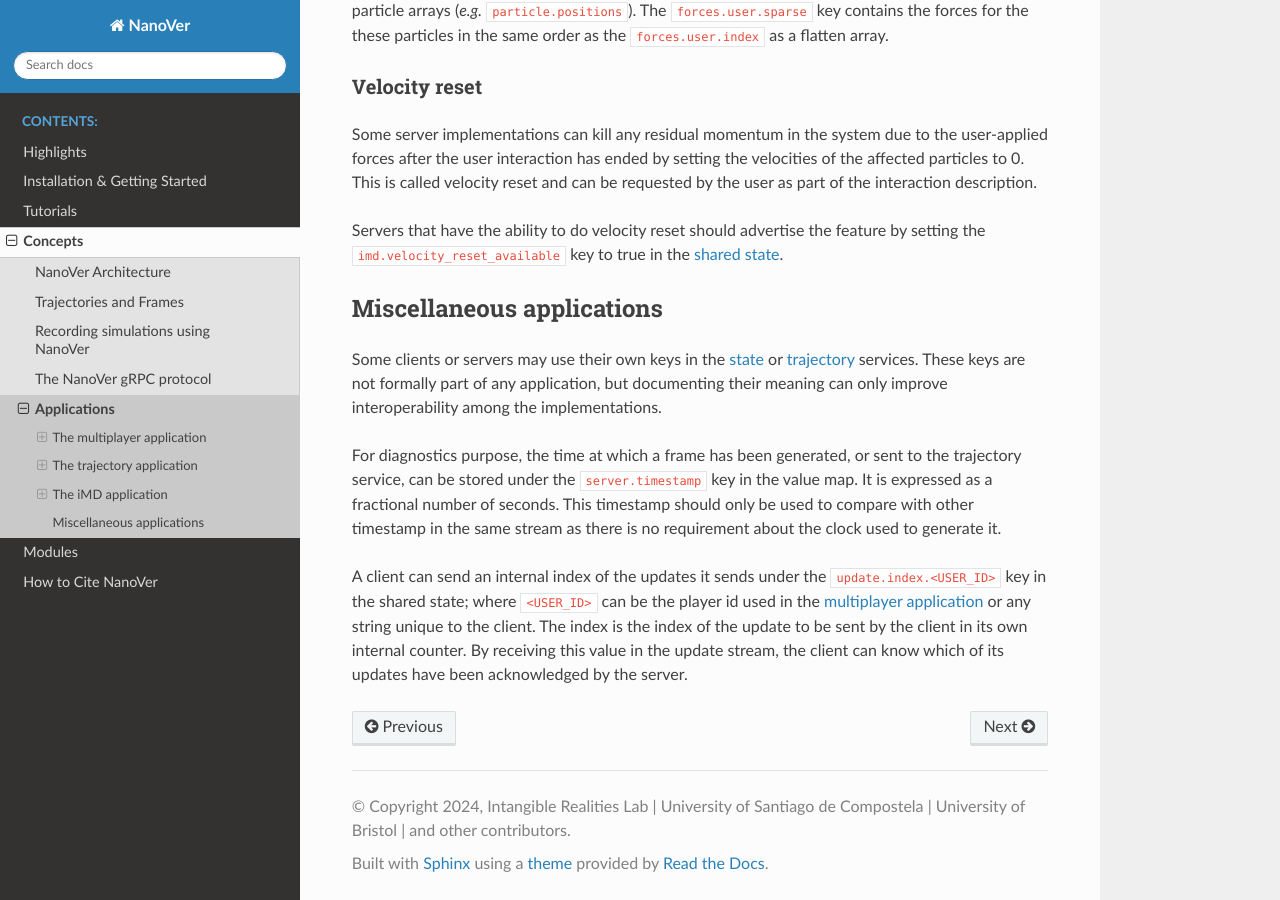
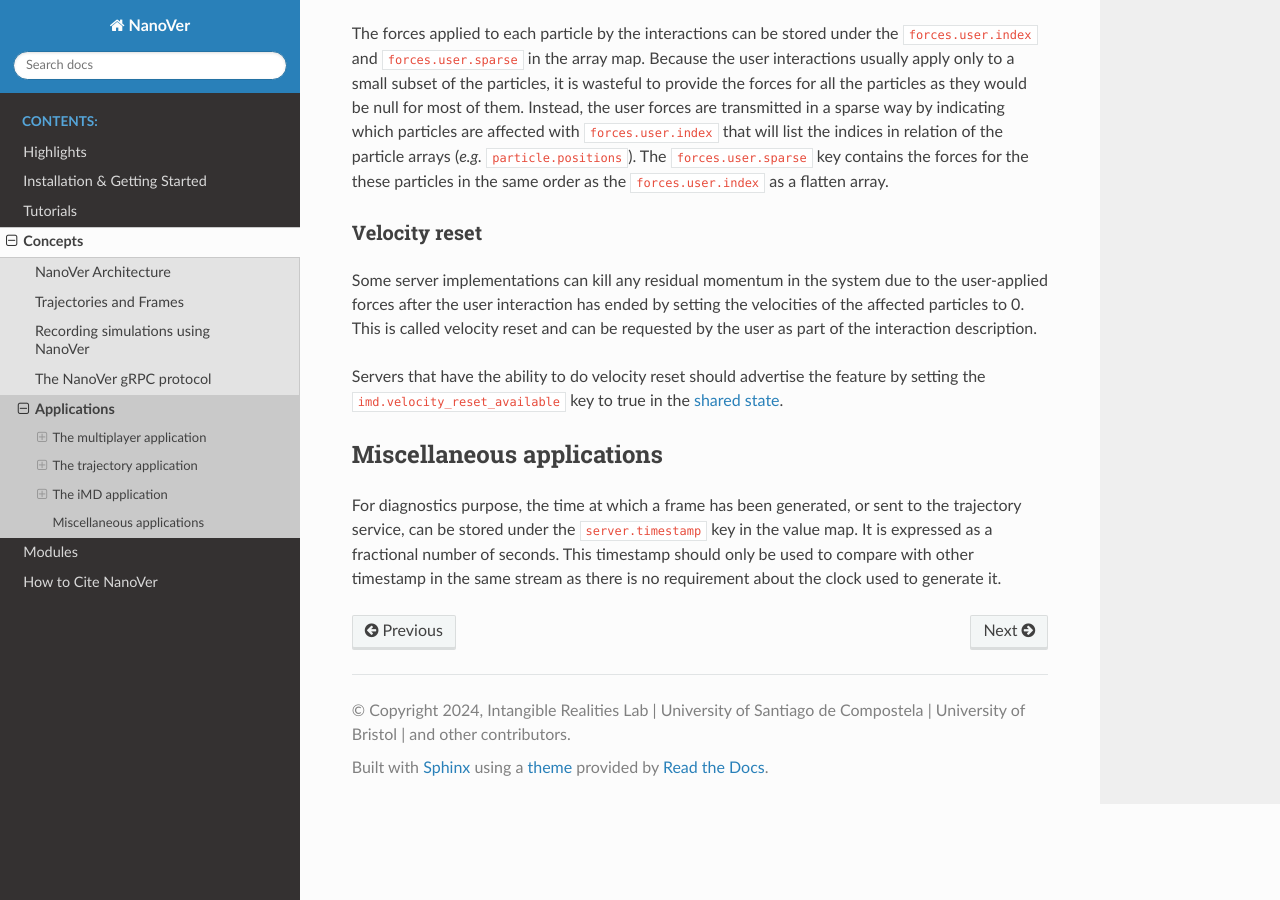
Before and after one commit to IRL2/nanover-docs, a Sphinx documentation site: the page built from source/concepts/applications.rst, in a window 1280 px wide and 900 px high, scrolled down 14711 px. Built offline with Sphinx 7.4.7 and the Read the Docs theme 3.1.0, drawn with Linux system fonts in a browser that asks for light colours; pages that are not in the unit, such as notebooks, are missing from menus; the version number could not be read and is left out; some of the changed text lies outside the part shown.

Commit message:
Reformat Miscellaneous section

```diff
--- a/source/concepts/applications.rst
+++ b/source/concepts/applications.rst
@@ -827,21 +836,8 @@
 Miscellaneous applications
 --------------------------
 
-Some clients or servers may use their own keys in the :ref:`state
-<state-service>` or :ref:`trajectory <trajectory-service>` services. These keys
-are not formally part of any application, but documenting their meaning can
-only improve interoperability among the implementations.
-
 For diagnostics purpose, the time at which a frame has been generated, or
 sent to the trajectory service, can be stored under the ``server.timestamp``
 key in the value map. It is expressed as a fractional number of seconds. This
 timestamp should only be used to compare with other timestamp in the same
 stream as there is no requirement about the clock used to generate it.
-
-A client can send an internal index of the updates it sends under the
-``update.index.<USER_ID>`` key in the shared state; where ``<USER_ID>`` can be
-the player id used in the :ref:`multiplayer application
-<multiplayer-application>` or any string unique to the client. The index is the
-index of the update to be sent by the client in its own internal counter. By
-receiving this value in the update stream, the client can know which of its
-updates have been acknowledged by the server.
```
Also changed, not shown: other parts of source/concepts/applications.rst (+9 -0 lines).
